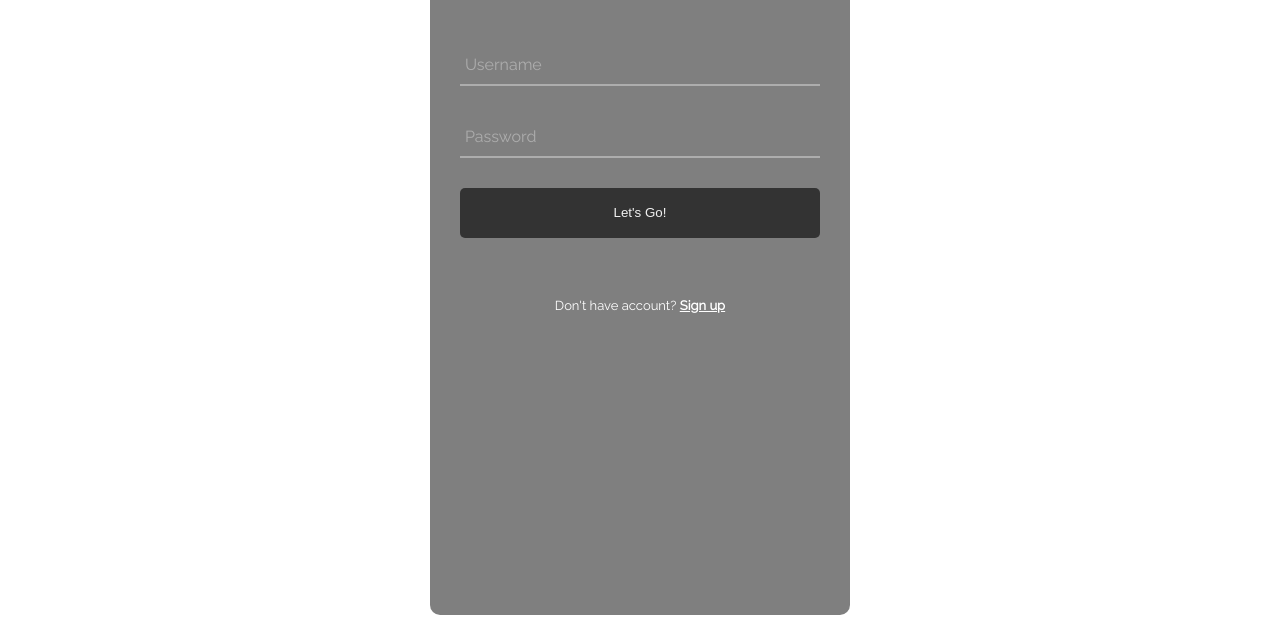
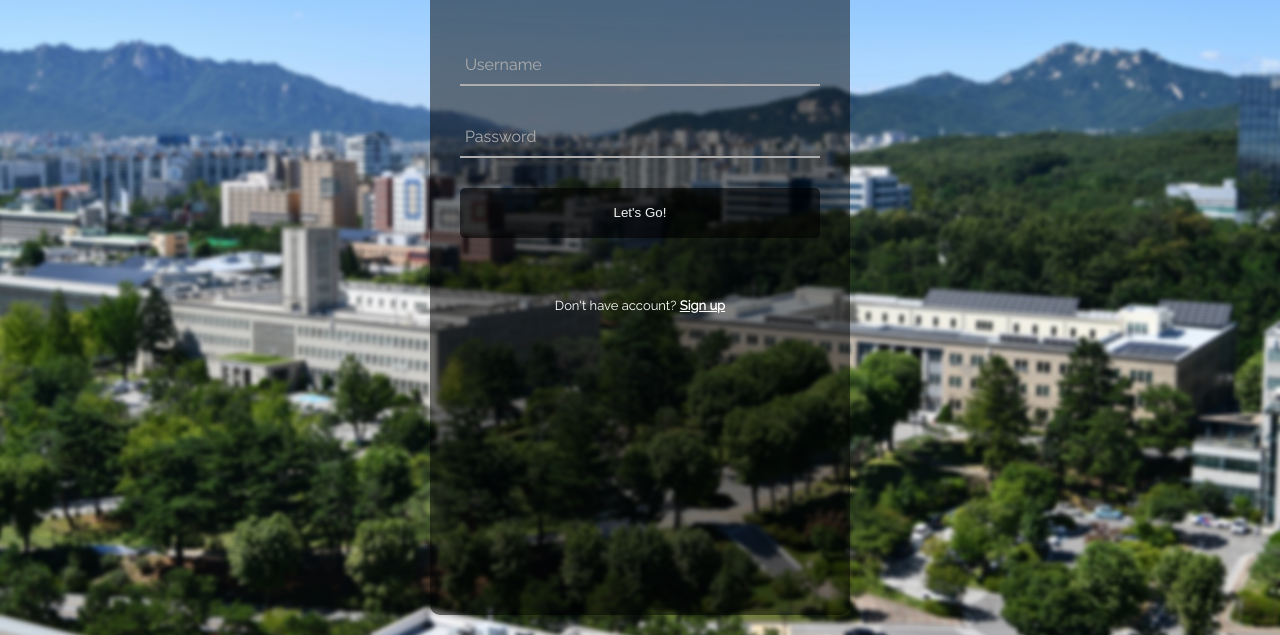
Before and after one commit to Freshman-Community/FreshmanCommunity, a plain HTML site: page frontend/main/signin.html in a window 1280 px wide. Shown: the part 165-800 px from the top of the page. Drawn offline with Linux system fonts and the light colour scheme.

Commit message:
typo: background

```diff
--- a/frontend/main/sign.css
+++ b/frontend/main/sign.css
@@ -1,7 +1,7 @@
 body {
   height: 100vh;
   margin: 0;
-  background-image: url('.,/storage/background.jpg');
+  background-image: url('../storage/background.jpg');
   background-position: center;
   background-size: cover;
   font-family: 'Raleway';
```
